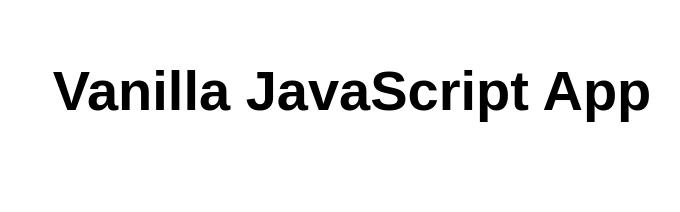
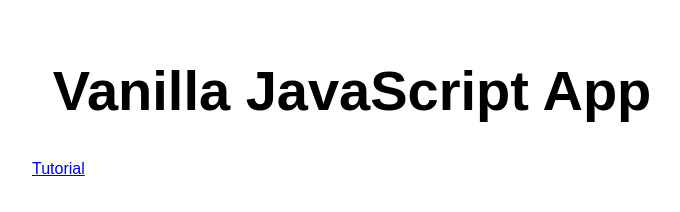
Before and after one commit to BradfordDJones/my-first-static-web-app, a website: page src/index.html in a window 1280 px wide. Shown: the whole page, without its empty margins (288-968 px from the left). Drawn offline with Linux system fonts and the light colour scheme.

Commit message:
add tutorial link

```diff
--- a/src/index.html
+++ b/src/index.html
@@ -11,6 +11,8 @@
 <body>
   <main>
     <h1>Vanilla JavaScript App</h1>
+
+    <a href="https://learn.microsoft.com/en-us/azure/static-web-apps/getting-started?tabs=vanilla-javascript">Tutorial</a>
   </main>
 </body>
 
```
